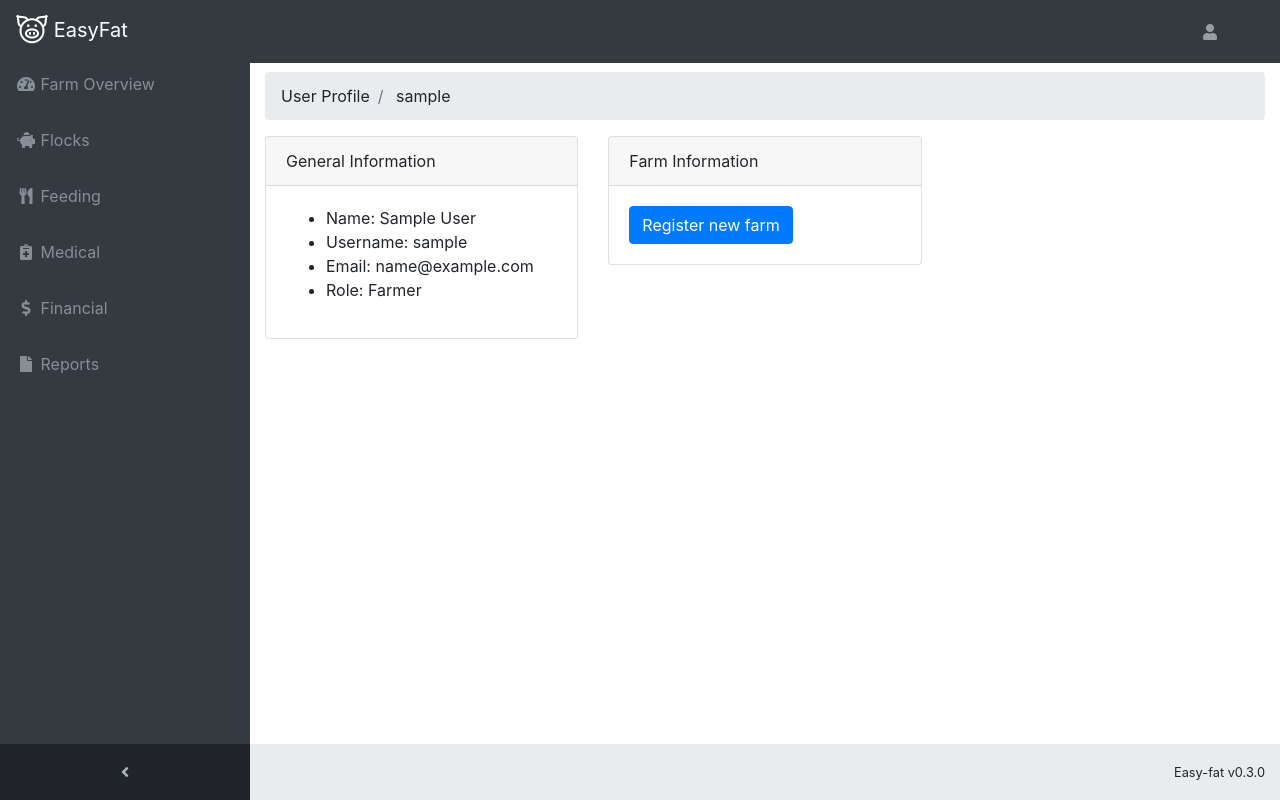
After one commit to fossabot/easy-fat-2, a Django app: a page that uses easyfat_ui/templates/base.html in a window 1280 px wide. The commit adds this page. Run offline with Django 3.2, Linux system fonts and the light colour scheme; the visitor is signed in with stand-in values (Sample User, id 1); data comes from the database, SQL or seed files in the repository; some libraries are stand-ins or nearby versions.

Commit message:
Added user-profile model. And some user related pages/links. (#12)

```diff
--- a/easy_fat/settings.py
+++ b/easy_fat/settings.py
@@ -31,6 +31,7 @@ ALLOWED_HOSTS = []
 # Application definition
 LOGIN_REDIRECT_URL = '/'
 LOGIN_URL = 'login'
+LOGOUT_REDIRECT_URL = '/login'
 
 INSTALLED_APPS = [
     'django.contrib.admin',
@@ -45,6 +46,7 @@ INSTALLED_APPS = [
     'farm',
     'feeding',
     'easyfat_ui',
+    'easyfat_users',
     'medical'
 ]
 
--- a/easy_fat/urls.py
+++ b/easy_fat/urls.py
@@ -24,4 +24,5 @@ urlpatterns = [
     url(r'^login$', login, {'template_name': 'login.html'}, name='login'),
     url(r'^logout$', logout, name='logout'),
     url(r'^', include('farm.urls')),
+    url(r'^accounts', include('easyfat_users.urls')),
 ]
--- a/easyfat_ui/static/css/sb-admin.css
+++ b/easyfat_ui/static/css/sb-admin.css
@@ -121,7 +121,7 @@ body.fixed-nav {
 #mainNav .navbar-collapse .navbar-nav > .nav-item.dropdown > .nav-link:after {
   float: right;
   width: auto;
-  content: '\f105';
+  content: '\f107';
   border: none;
   font-family: 'FontAwesome';
 }
@@ -134,7 +134,7 @@ body.fixed-nav {
 }
 
 #mainNav .navbar-collapse .navbar-nav > .nav-item.dropdown.show > .nav-link:after {
-  content: '\f107';
+  content: '\f0d7';
 }
 
 #mainNav .navbar-collapse .navbar-nav > .nav-item.dropdown .dropdown-menu > .dropdown-item > .dropdown-message {
--- a/easyfat_ui/templates/base.html
+++ b/easyfat_ui/templates/base.html
@@ -24,7 +24,7 @@
 <body class="fixed-nav sticky-footer bg-dark" id="page-top">
 <!-- Navigation-->
 <nav class="navbar navbar-expand-lg navbar-dark bg-dark fixed-top" id="mainNav">
-    <a class="navbar-brand" href="index.html"><img src="{% static 'img/porco.png' %}" style="width: 32px; margin-bottom: 5px"/> <span>EasyFat</span></a>
+    <a class="navbar-brand" href="{% url 'farm:index' %}"><img src="{% static 'img/porco.png' %}" style="width: 32px; margin-bottom: 5px"/> <span>EasyFat</span></a>
     <button class="navbar-toggler navbar-toggler-right" type="button" data-toggle="collapse" data-target="#navbarResponsive" aria-controls="navbarResponsive" aria-expanded="false" aria-label="Toggle navigation">
         <span class="navbar-toggler-icon"></span>
     </button>
@@ -35,31 +35,31 @@
                     <span class="fas fa-tachometer-alt fa-fw"></span><span class="nav-link-text"> {% trans 'Farm Overview' %}</span>
                 </a>
             </li>
-            <li class="nav-item" data-toggle="tooltip" data-placement="right" title="Charts">
+            <li class="nav-item" data-toggle="tooltip" data-placement="right" title="Flocks">
                 <a class="nav-link" href="#">
                     <span class="fas fa-piggy-bank fa-fw"></span>
                     <span class="nav-link-text">Flocks</span>
                 </a>
             </li>
-            <li class="nav-item" data-toggle="tooltip" data-placement="right" title="Tables">
+            <li class="nav-item" data-toggle="tooltip" data-placement="right" title="Feeding">
                 <a class="nav-link" href="#">
                     <span class="fas fa-utensils fa-fw"></span>
                     <span class="nav-link-text">Feeding</span>
                 </a>
             </li>
-            <li class="nav-item" data-toggle="tooltip" data-placement="right" title="Components">
+            <li class="nav-item" data-toggle="tooltip" data-placement="right" title="Medical">
                 <a class="nav-link" href="#">
                     <span class="fas fa-notes-medical fa-fw"></span>
                     <span class="nav-link-text">{% trans 'Medical' %}</span>
                 </a>
             </li>
-            <li class="nav-item" data-toggle="tooltip" data-placement="right" title="Components">
+            <li class="nav-item" data-toggle="tooltip" data-placement="right" title="Financial">
                 <a class="nav-link disabled" href="#">
                     <span class="fas fa-dollar-sign fa-fw"></span>
                     <span class="nav-link-text">{% trans 'Financial' %}</span>
                 </a>
             </li>
-            <li class="nav-item" data-toggle="tooltip" data-placement="right" title="Components">
+            <li class="nav-item" data-toggle="tooltip" data-placement="right" title="Reports">
                 <a class="nav-link" href="#">
                     <span class="fas fa-file fa-fw"></span>
                     <span class="nav-link-text">{% trans 'Reports' %}</span>
@@ -74,9 +74,27 @@
             </li>
         </ul>
         <ul class="navbar-nav ml-auto">
-            <li class="nav-item">
-                <a class="nav-link" href="{% url 'logout' %}?next=/login">
-                    <i class="fa fa-fw fa-sign-out"></i>Logout ({{request.user.username}})</a>
+            <li class="nav-item dropdown">
+                <a id="user-dropdown" class="nav-link dropdown-toggle mr-lg-2" href="#" data-toggle="dropdown">
+                    <span class="fas fa-fw fa-user"></span>
+                </a>
+                <div class="dropdown-menu dropdown-menu-right">
+                    <h6 class="dropdown-header">{{ request.user.username }}</h6>
+                    <div class="dropdown-divider"></div>
+                    <a class="dropdown-item" href="{% url 'accounts:index' %}">
+                        <span class="fas fa-fw fa-user-circle"></span>
+                        {% trans 'Profile' %}
+                    </a>
+                    <a class="dropdown-item" href="{% url 'logout' %}">
+                        <span class="fas fa-fw fa-cog"></span>
+                        {% trans 'Settings' %}
+                    </a>
+                    <div class="dropdown-divider"></div>
+                    <a class="dropdown-item" href="{% url 'logout' %}">
+                        <span class="fas fa-fw fa-sign-out-alt"></span>
+                        {% trans 'Logout' %}
+                    </a>
+                </div>
             </li>
         </ul>
     </div>
--- /dev/null
+++ b/easyfat_users/models.py
@@ -0,0 +1,39 @@
+from farm.models import UserFarmRelations
+from django.contrib.auth.models import User
+from django.db import models
+
+
+class UserProfileManager(models.Manager):
+    def get_profile_for_user(self, user):
+        result = super().filter(user=user)
+        if result.count() == 0:
+            return super().create(user=user)
+        elif result.count() == 1:
+            return result[0]
+        else:
+            raise ValueError('User seems to have multiple profiles.')
+
+
+class UserProfile(models.Model):
+    user = models.OneToOneField(User, on_delete=models.CASCADE)
+    user_role = models.CharField(default='Farmer', max_length=15)
+    objects = UserProfileManager()
+
+    @property
+    def name(self):
+        return '{} {}'.format(self.user.first_name, self.user.last_name)
+
+    @property
+    def email(self):
+        return self.user.email
+
+    @property
+    def username(self):
+        return self.user.username
+
+    @property
+    def role(self):
+        return self.user_role
+
+class UserSettings(models.Model):
+    user = models.OneToOneField(User, on_delete=models.CASCADE)
--- /dev/null
+++ b/easyfat_users/templates/user/profile.html
@@ -0,0 +1,58 @@
+{% extends "base.html" %}
+{% load i18n %}
+{% load l10n %}
+{% load static %}
+{% load kpi %}
+
+{% block page_header %}{% trans 'User Profile' %}{% endblock %}
+
+{% block main_content %}
+    <div class="row">
+        <div class="col-xl-4">
+            <div class="card">
+                <div class="card-header">
+                    {% trans 'General Information' %}
+                </div>
+                <div class="card-body">
+                    <ul>
+                        <li>{% trans 'Name: ' %}{{ profile.name }}</li>
+                        <li>{% trans 'Username: ' %}{{ profile.username }}</li>
+                        <li>{% trans 'Email: ' %}{{ profile.email }}</li>
+                        <li>{% trans 'Role: ' %}{{ profile.role }}</li>
+                    </ul>
+                </div>
+            </div>
+        </div>
+        <div class="col-xl-4">
+            <div class="card">
+                <div class="card-header">
+                    {% trans 'Farm Information' %}
+                </div>
+                {% if farms %}
+                    <table class="table table-striped">
+                        <thead>
+                        <tr>
+                            <th scope="col">{% trans 'Farm' %}</th>
+                            <th scope="col">{% trans 'Relation' %}</th>
+                        </tr>
+                        </thead>
+                        <tbody>
+                        {% for farm in farms %}
+                            <tr>
+                                <td>{{ farm.name }}</td>
+                                <td>{{ farm.relation }}</td>
+                            </tr>
+                        {% endfor %}
+                        </tbody>
+                    </table>
+                {% else %}
+                    <div class="card-body">
+                        <a class="btn btn-primary" role="button" href="{% url 'farm:new_farm' %}">{% trans 'Register new farm' %}</a>
+                    </div>
+
+                {% endif %}
+
+            </div>
+        </div>
+    </div>
+{% endblock %}
--- /dev/null
+++ b/easyfat_users/urls.py
@@ -0,0 +1,10 @@
+from django.conf.urls import url
+
+from .views import UserProfileView
+
+
+app_name = 'accounts'
+
+urlpatterns = [
+    url(r'^profile$', UserProfileView.as_view(), name='index'),
+]
--- /dev/null
+++ b/easyfat_users/views.py
@@ -0,0 +1,26 @@
+from django.views.generic import TemplateView
+from django.contrib.auth.mixins import LoginRequiredMixin
+from .models import UserProfile
+
+
+class UserProfileView(LoginRequiredMixin, TemplateView):
+    template_name = 'user/profile.html'
+
+    def get_context_data(self, **kwargs):
+        data = super().get_context_data(**kwargs)
+        profile = UserProfile.objects.get_profile_for_user(self.request.user)
+        data.update({'bread_crumbs': ['User Profile', profile.username]})
+        data.update({'profile': profile})
+        data.update({'farms': self.__get_farm_data()})
+        return data
+
+    def __get_farm_data(self):
+        user = self.request.user
+        farm_relations = user.userfarmrelations_set.all()
+        data = []
+        for farm in farm_relations:
+            if farm.relation == 'owner':
+                data.append({'name': farm.farm.name, 'relation': '(co)owner'})
+            else:
+                data.append({'name': farm.farm.name, 'relation': farm.relation})
+        return data
--- a/farm/views.py
+++ b/farm/views.py
@@ -12,6 +12,8 @@ class FarmIndexView(LoginRequiredMixin, TemplateView):
                     'action': '#',
                     'action_name': 'View Details'}
         data.update({'kpi_info': kpi_info})
+        data.update({'bread_crumbs': ['Dashboard']})
+
         return data
 
     template_name = "farm/index.html"
```
Also changed, not shown: easyfat_ui/templates/form.html (added, +22 -0 lines), easyfat_users/__init__.py (added), easyfat_users/migrations/0001_initial.py (added), easyfat_users/migrations/__init__.py (added), farm/migrations/0001_initial.py (added), farm/migrations/__init__.py (added).
